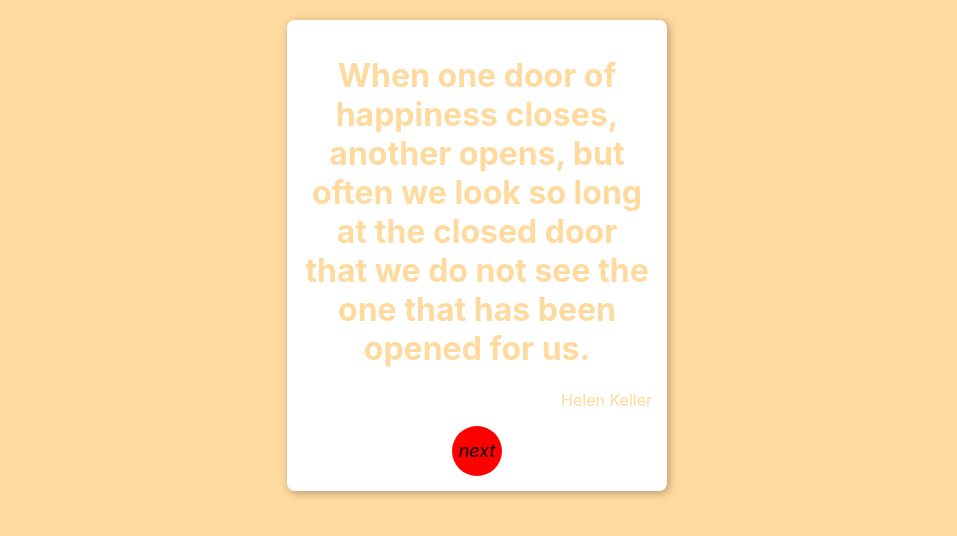
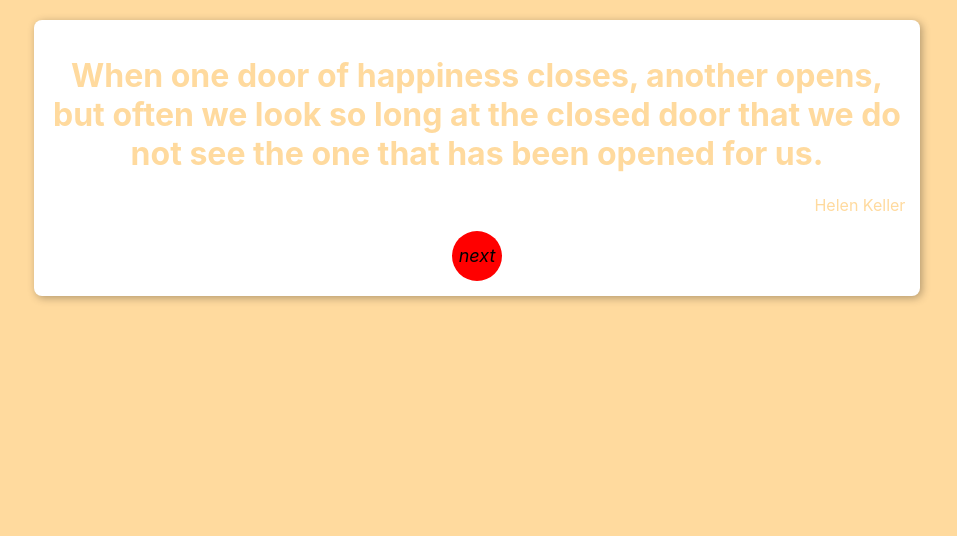
Before and after one commit to juancarlosj01/Quotes, a React (Create React App) app: page / in a window 1280 px wide. Shown: the top 536 px of the page, without its empty margins (163-1120 px from the left). Built offline with nearby package versions, Linux system fonts and the light colour scheme.

Commit message:
Update styles.css

```diff
--- a/src/styles.css
+++ b/src/styles.css
@@ -10,7 +10,7 @@
 }
 
 .card {
-  width: 350px;
+  width: 70%;
   margin: 0 auto;
   padding: 15px;
   box-shadow: 2px 2px 8px rgba(0, 0, 0, 0.3);
```
